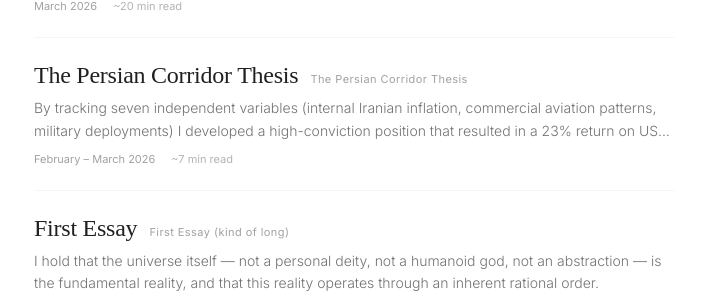
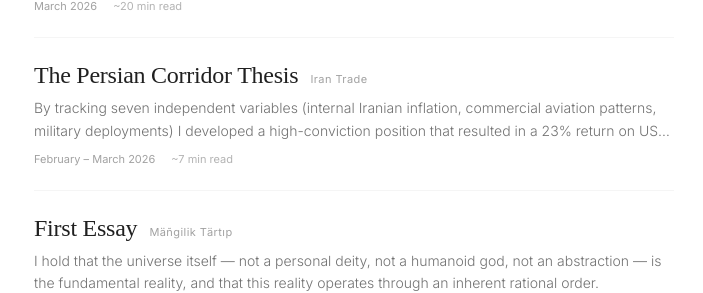
Before and after one commit to arlana092/persite, a React (Vite) app: page / in a window 1280 px wide. Shown: the part 1073-1366 px from the top of the page, without its empty margins (54-757 px from the left). Built offline with nearby package versions, Linux system fonts and the light colour scheme; a web font is replaced by a local one.

Commit message:
tweak corny features 2

```diff
--- a/src/EssaySite.jsx
+++ b/src/EssaySite.jsx
@@ -13,7 +13,7 @@
     id: "mangilik-tartip",
     title: "Mäñgilik Tärtıp",
     displayTitle: "First Essay",
-    essayLabel: "First Essay (kind of long)",
+    essayLabel: "Mäñgilik Tärtıp",
     date: "March 2026",
     readTime: "~18 min read",
 
@@ -73,7 +73,7 @@
     id: "the-iran-trade",
     title: "Iran Trade",
     displayTitle: "The Persian Corridor Thesis",
-    essayLabel: "The Persian Corridor Thesis",
+    essayLabel: "Iran Trade",
     date: "February – March 2026",
     readTime: "~7 min read",
     subtitle: "A case study on political economy and market volatility",
@@ -146,8 +146,7 @@
         heading: "7.",
         paragraphs: [
 `Each link was a separate judgment. If any one failed, the trade doesn't work.`,
-`Internal crisis -> strike is imminent -> provocation makes silence impossible -> external threat unifies the country -> Hormuz is the optimal weapon -> oil spikes -> exit when counterforce appears.`,
-`Seven links. All held.`
+`Internal crisis -> strike is imminent -> provocation makes silence impossible -> external threat unifies the country -> Hormuz is the optimal weapon -> oil spikes -> exit when counterforce appears.`
         ]
       }
     ],
```
